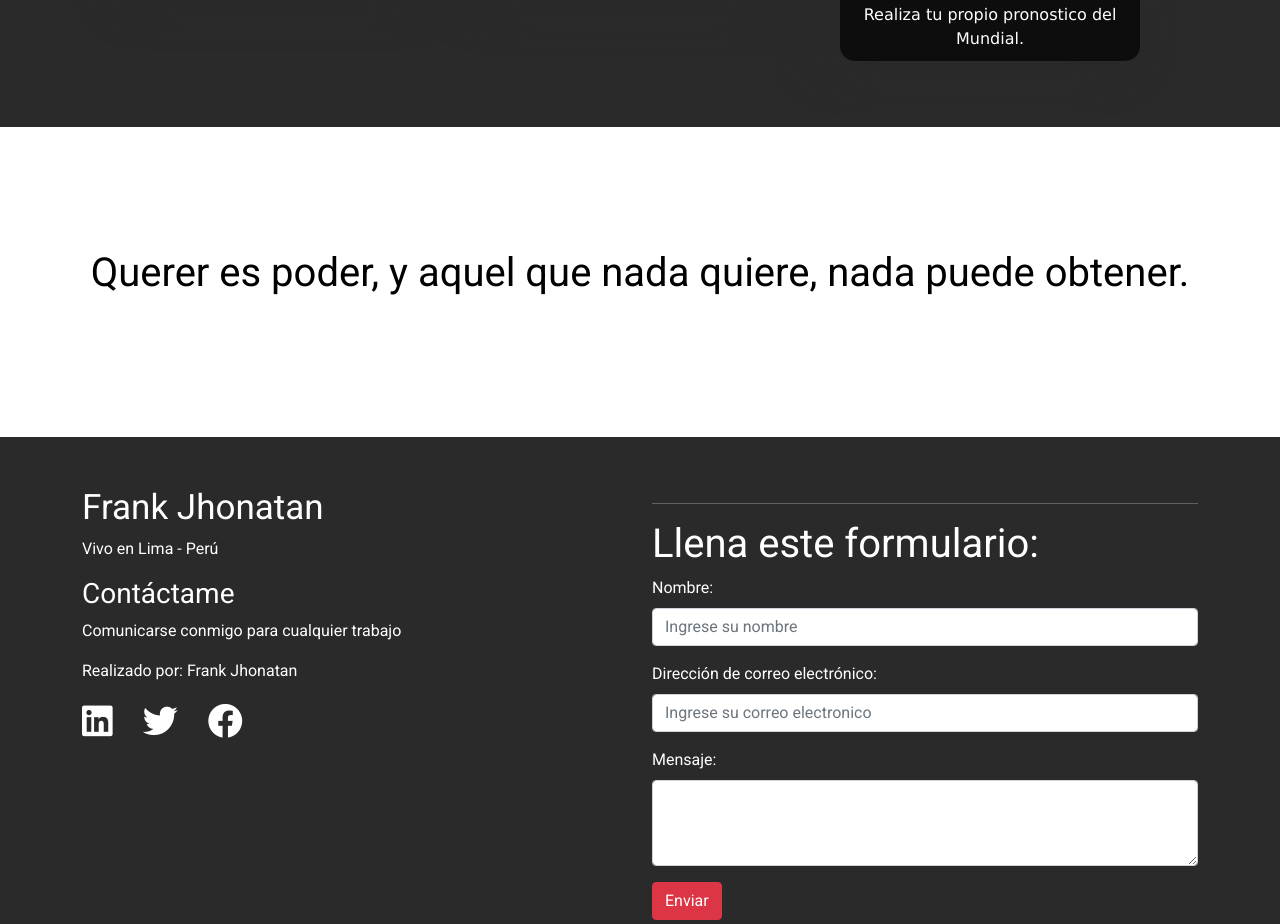
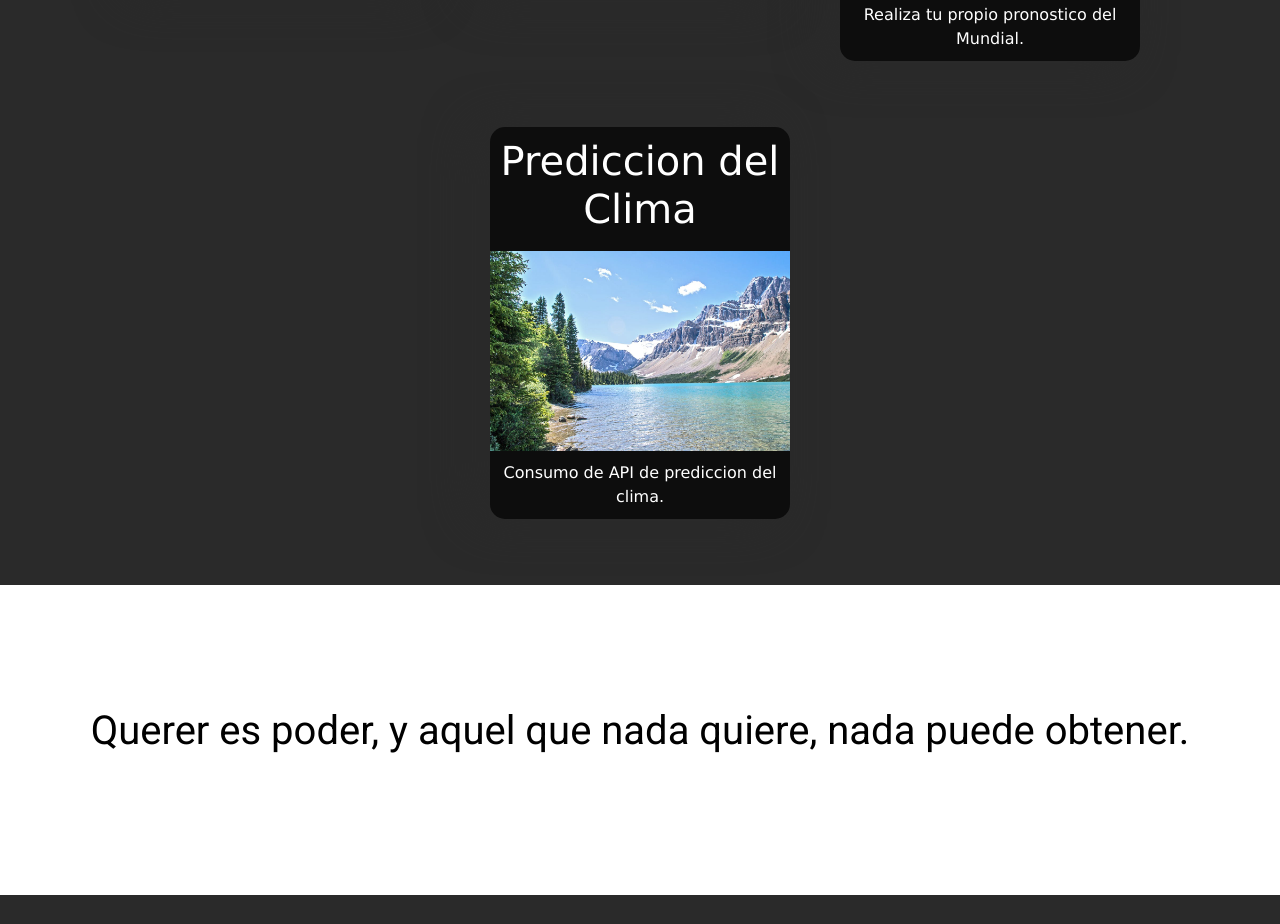
Before and after one commit to jhonatanfrank/portafolio, a React (Create React App) app: page / in a window 1280 px wide. Shown: the part 1947-2871 px from the top of the page. Built offline with nearby package versions, Linux system fonts and the light colour scheme.

Commit message:
prediccion del clima

```diff
--- a/src/components/slider/Slider.js
+++ b/src/components/slider/Slider.js
@@ -45,6 +45,19 @@ const Slider = () => {
             </div>
           </div>
         </a>
+        <a target="_blank" href="https://openweather-jhonatanfrank.vercel.app/">
+          <div className='contenedor-item'>
+            <div className='contenedor-nombre'>
+              <h1 className='subtitulo-proyecto'>Prediccion del Clima</h1>
+            </div>
+            <div className='contenedor-imagen'>
+              <img src={require("../slider/clima.jpeg")} className="imagen" />
+            </div>
+            <div className='contenedor-descripcion'>
+              <p className='parrafo-proyecto'>Consumo de API de prediccion del clima.</p>
+            </div>
+          </div>
+        </a>
       </div>
     </div>
   )
```
Also changed, not shown: src/components/slider/clima.jpeg (added).
